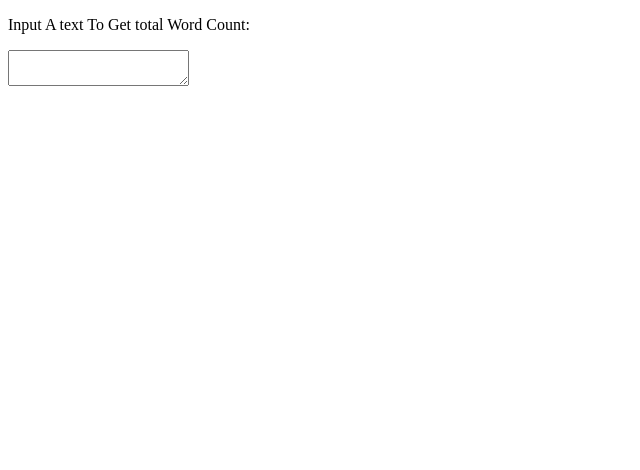
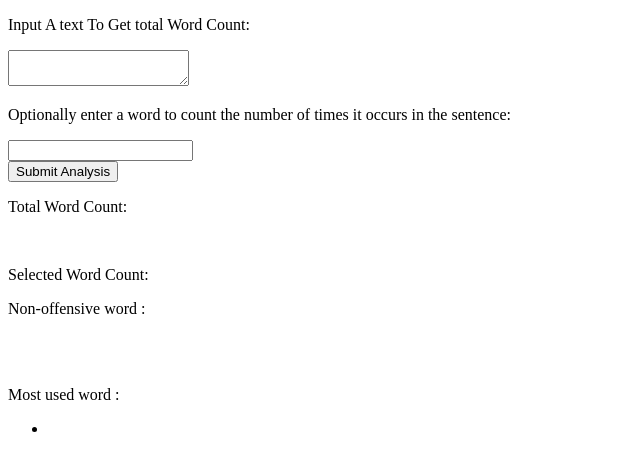
Before and after one commit to folalu101/js-project, a plain HTML site: page index.html in a window 1280 px wide. Shown: the whole page, without its empty margins (0-640 px from the left). Drawn offline with Linux system fonts and the light colour scheme.

Commit message:
add p tag, ul, ui and span to html page to print survey

```diff
--- a/index.html
+++ b/index.html
@@ -16,10 +16,33 @@
         <form id="word-count">
             <div class="form-group">
                 <p>Input A text To Get total Word Count: </p>
-                <textarea id="text-passage" name="text-passage" class="form-control" required ></textarea>
-
+                    <textarea id="text-passage" name="text-passage" class="form-control" required ></textarea>
+                <p>Optionally enter a word to count the number of times it occurs in the sentence:</p>
+                    <input type="text" id="word" name="word" class="form-control">
+                <br>
+                <button type="submit" class="btn btn-success">Submit Analysis</button>
             </div>
         </form>
+
+        <p>Total Word Count: <span id="total-count"></span></p>
+            <br>
+        <p>Selected Word Count: <span id="selected-word"></span></p>
+        <p>Non-offensive word : <span id="offensive-word"></span></p><br>
+            <span id="bolded-passage"></span><br>
+        <p>Most used word :</p>
+        <ul>
+          <li><span id="most-used"></span></li>
+        </ul>
+    </div>
+
+
+
+
+
+
+
+
+
 
     </div>
 
--- a/js/script.js
+++ b/js/script.js
@@ -39,6 +39,8 @@
 // }
 
 // business logic
+
+// no inputted word in the passage
 function noInputtedWord(word, text){
     ((word.trim().length === 0) || (text.trim().length === 0))
     return 0;
```
